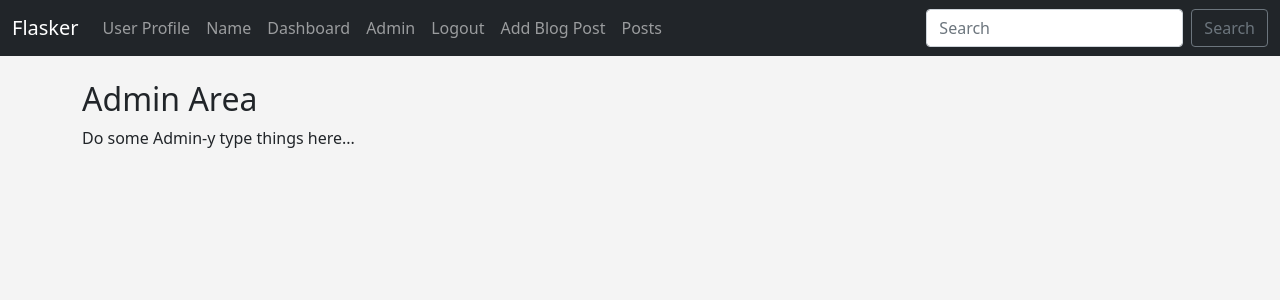
After one commit to flatplanet/flasker, a Flask app: page /admin in a window 1280 px wide. The commit adds this page. Shown: the top 300 px of the page. Run offline with Flask 2, Linux system fonts and the light colour scheme; a user stored in the database is signed in; some libraries are stand-ins or nearby versions.

Commit message:
admin area

```diff
--- a/hello.py
+++ b/hello.py
@@ -40,6 +40,19 @@ def load_user(user_id):
 def base():
 	form = SearchForm()
 	return dict(form=form)
+
+# Create Admin Page
+@app.route('/admin')
+@login_required
+def admin():
+	id = current_user.id
+	if id == 1:
+		return render_template("admin.html")
+	else:
+		flash("Sorry you must be the Admin to access the Admin Page...")
+		return redirect(url_for('dashboard'))
+
+
 
 # Create Search Function
 @app.route('/search', methods=["POST"])
--- /dev/null
+++ b/templates/admin.html
@@ -0,0 +1,8 @@
+{% extends 'base.html' %}
+
+{% block content %}
+
+	<h2>Admin Area</h2>
+	<p>Do some Admin-y type things here...</p>
+
+{% endblock %}
--- a/templates/navbar.html
+++ b/templates/navbar.html
@@ -19,6 +19,12 @@
           <li class="nav-item">
             <a class="nav-link" href="{{ url_for('dashboard')}}">Dashboard</a>
           </li>
+
+          {% if current_user.id == 1 %}
+          <li class="nav-item">
+            <a class="nav-link" href="{{ url_for('admin')}}">Admin</a>
+          </li>
+          {% endif %}
 
           <li class="nav-item">
             <a class="nav-link" href="{{ url_for('logout')}}">Logout</a>
```
